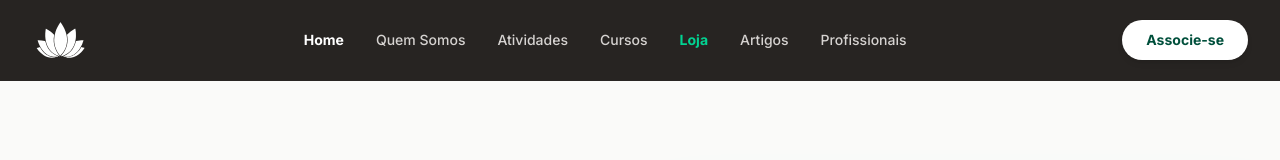
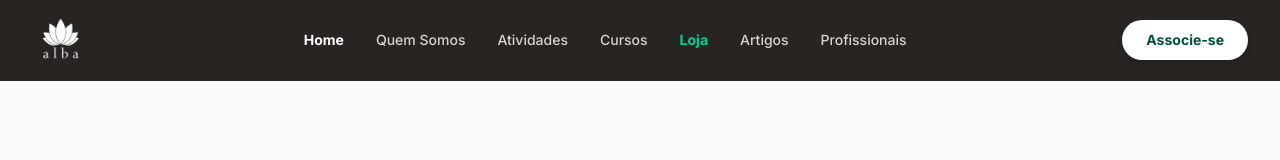
Before and after one commit to CaioDoc/ALBA, a Next.js app: page / in a window 1280 px wide. Shown: the top 160 px of the page. Built offline with nearby package versions, Linux system fonts and the light colour scheme.

Commit message:
Fix - Header

```diff
--- a/components/Footer.tsx
+++ b/components/Footer.tsx
@@ -116,10 +116,9 @@ export const Footer = () => {
         <div className="space-y-6">
           <Link href="/" className="cursor-pointer inline-block transition-transform hover:scale-105">
             <img
-              src="/logo_alba_magenta.svg"
+              src="/logo_mini.png"
               alt="Logo ALBA"
               className="h-16 w-auto object-contain"
-              style={{ filter: 'brightness(0) invert(1)' }}
             />
           </Link>
           <p className="text-sm leading-relaxed text-stone-400">
--- a/components/Navbar.tsx
+++ b/components/Navbar.tsx
@@ -50,10 +50,9 @@ export const Navbar = () => {
           {/* Logo Oficial com Link para a Home */}
           <Link href="/" className="flex-shrink-0 flex items-center cursor-pointer transition-transform hover:scale-105">
             <img
-              src="/logo_alba_magenta.svg"
+              src="/logo_mini.png"
               alt="Logo Associação Luso-Brasileira de Ayurveda"
               className="h-14 w-auto object-contain"
-              style={{ filter: 'brightness(0) invert(1)' }}
             />
           </Link>
 
```
Also changed, not shown: public/logo_mini.png (added).
